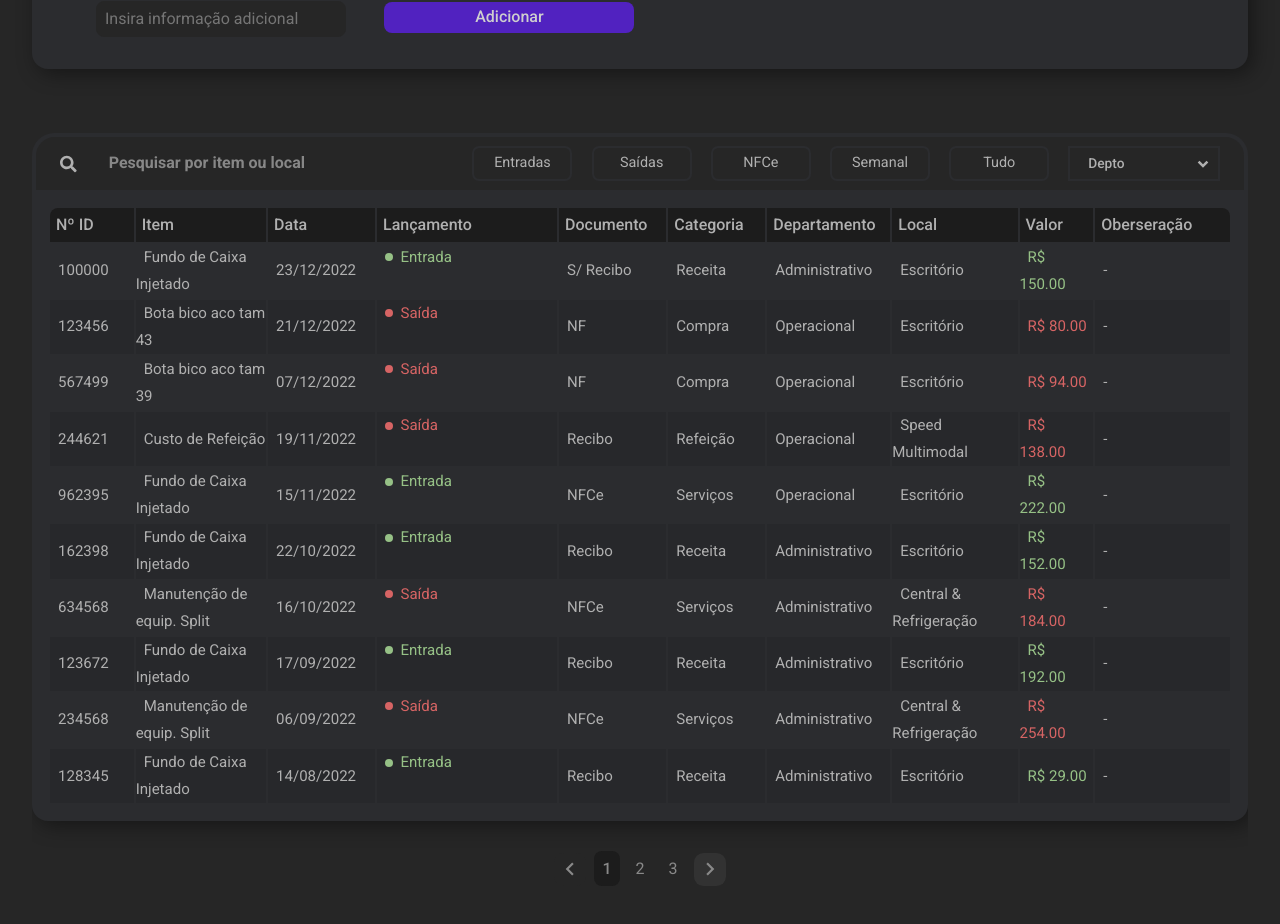
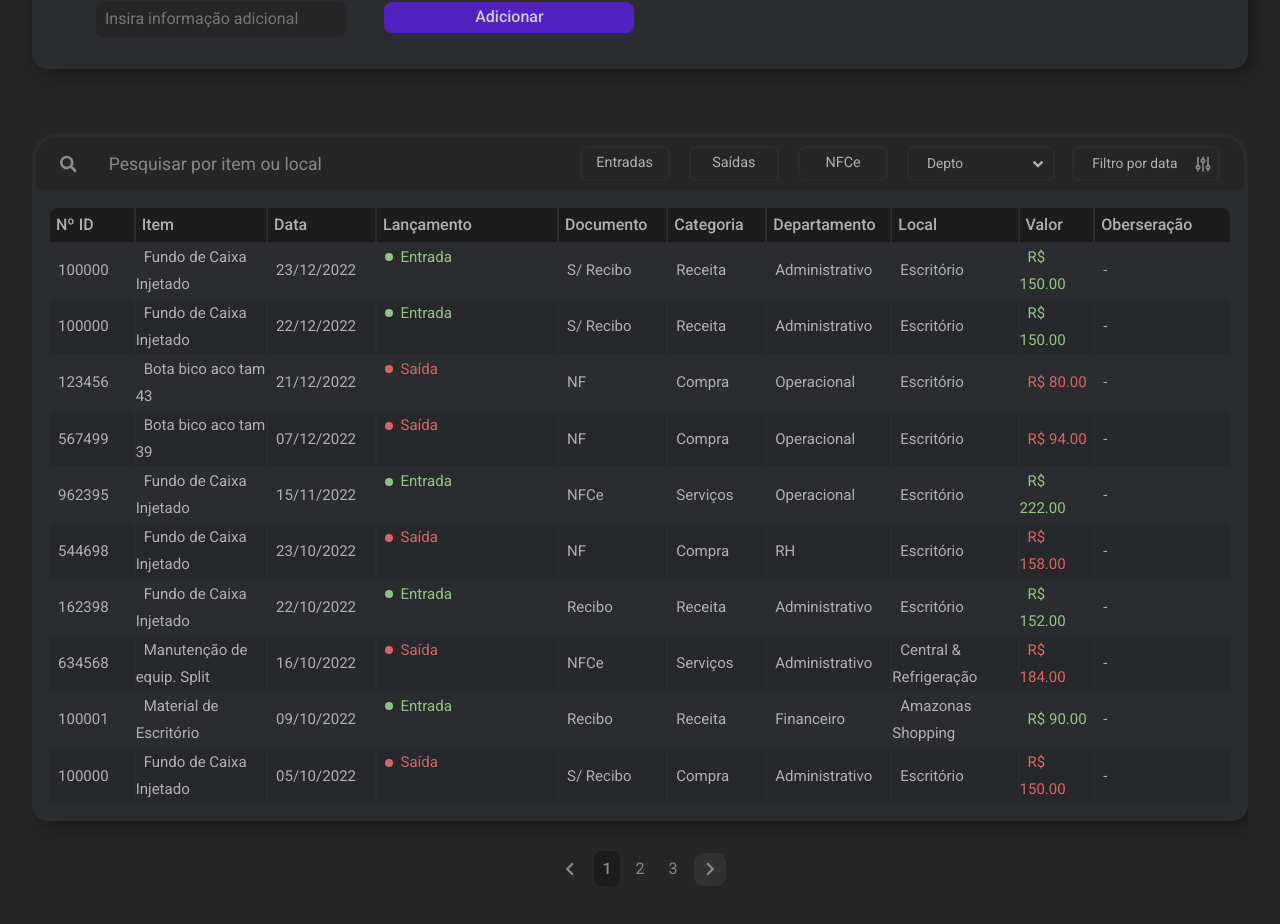
Before and after one commit to Fsouzza/chacal-servicev2, a React (Create React App) app: page / in a window 1280 px wide. Shown: the part 1456-2380 px from the top of the page. Built offline with nearby package versions, Linux system fonts and the light colour scheme.

Commit message:
correcao component filtro por data

```diff
--- a/src/data/itens.ts
+++ b/src/data/itens.ts
@@ -278,15 +278,51 @@ export const items: Item[] = [
     obs: '-'
   },
   {
-    date: new Date(2022, 10, 19),
+    date: new Date(2022, 9, 9),
+    lancamentos: 'Entrada',
+    categoria: 'Receita',
+    departamento: 'Financeiro',
+    tipo: 'Recibo',
+    id: 100001,
+    local: 'Amazonas Shopping',
+    item: 'Material de Escritório',
+    valor: 90.00,
+    obs: '-'
+  },
+  {
+    date: new Date(2022, 11, 22),
+    lancamentos: 'Entrada',
+    categoria: 'Receita',
+    departamento: 'Administrativo',
+    tipo: 'S/ Recibo',
+    id: 100000,
+    local: 'Escritório',
+    item: 'Fundo de Caixa Injetado',
+    valor: 150.00,
+    obs: '-'
+  },
+  {
+    date: new Date(2022, 9, 5),
     lancamentos: 'Saída',
-    categoria: 'Refeição',
-    departamento: 'Operacional',
-    tipo: 'Recibo',
-    id: 244621,
-    local: 'Speed Multimodal',
-    item: 'Custo de Refeição',
-    valor: 138.00,
+    categoria: 'Compra',
+    departamento: 'Administrativo',
+    tipo: 'S/ Recibo',
+    id: 100000,
+    local: 'Escritório',
+    item: 'Fundo de Caixa Injetado',
+    valor: 150.00,
+    obs: '-'
+  },
+  {
+    date: new Date(2022, 9, 23),
+    lancamentos: 'Saída',
+    categoria: 'Compra',
+    departamento: 'RH',
+    tipo: 'NF',
+    id: 544698,
+    local: 'Escritório',
+    item: 'Fundo de Caixa Injetado',
+    valor: 158.00,
     obs: '-'
   },
   {
--- a/src/pages/fluxoCaixa/addFluxo/selects/Select.tsx
+++ b/src/pages/fluxoCaixa/addFluxo/selects/Select.tsx
@@ -1,12 +1,12 @@
 
 interface Props {
   label: string
-  required: boolean
+  required?: boolean
   setSelected: React.Dispatch<React.SetStateAction<string>>
-  value: string
-  itens: string[]
-  id: string
-  htmlFor: string
+  value: string | number
+  itens: string[] | number[]
+  id?: string
+  htmlFor?: string
 }
 
 export const Select = (props: Props) => {
--- a/src/pages/fluxoCaixa/buscador/buscador.module.scss
+++ b/src/pages/fluxoCaixa/buscador/buscador.module.scss
@@ -5,8 +5,8 @@
   border-top: 4px solid $cor-card;
   border-left: 4px solid $cor-card;
   border-right: 4px solid $cor-card;
-  border-top-left-radius: 1.4em;
-  border-top-right-radius: 1.4em;
+  border-top-left-radius: 1.6em;
+  border-top-right-radius: 1.6em;
   display: flex;
   flex-direction: row;
   justify-content: space-between;
@@ -27,8 +27,7 @@
     background-color: transparent;
     border: none;
     color: $cor-branco;
-    font-size: 1em;
-    font-weight: bold;
+    font-size: 1.1em;
     outline: none;
     width: 100%;
     &::placeholder {
@@ -49,14 +48,15 @@
     select{
       background-color: $cor-principal;
       border: 2px solid $cor-card;
+      border-radius: .5em;
       color: $cor-brancol;
       cursor: pointer;
       font-size: .86rem;
-      font-weight: 500;
+      font-weight: 400;
       outline: none;
       padding: .5em 1em;
       text-align: left;
-      width: 150px;
+      width: 146px;
     }
     span{
       align-items: center;
@@ -64,6 +64,8 @@
       border-bottom: 2px solid $cor-card;
       border-right: 2px solid $cor-card;
       border-top: 2px solid $cor-card;
+      border-top-right-radius: .5em;
+      border-bottom-right-radius: .5em;
       color: $cor-brancol;
       display: flex;
       height: 100%;
@@ -86,7 +88,7 @@
     outline: none;
     padding: .5em 1em;
     text-align: center;
-    width: 100px;
+    width: 90px;
     &:hover{
       border-color: $cor-secundaria;
       color: $cor-cinza;
--- a/src/pages/fluxoCaixa/buscador/buscador.tsx
+++ b/src/pages/fluxoCaixa/buscador/buscador.tsx
@@ -8,11 +8,9 @@ interface Props {
 	setBusca: React.Dispatch<React.SetStateAction<string>>;
   // eslint-disable-next-line @typescript-eslint/no-explicit-any
   filter: (e: any) => void;
-  // eslint-disable-next-line @typescript-eslint/no-explicit-any
-  removeFilter: (e: any) => void;
 }
 
-export const Buscador = ({ busca, setBusca, filter, removeFilter }: Props) => {
+export const Buscador = ({ busca, setBusca, filter }: Props) => {
   const departamentos = [{'nome' : 'Depto', 'value': ''}, {'nome' : 'Administrativo', 'value': 'Administrativo'}, {'nome' : 'Financeiro', 'value': 'Financeiro'}, {'nome' : 'Officeboy', 'value': 'Officeboy'}, {'nome' : 'Operacional', 'value': 'Operacional'}, {'nome' : 'RH', 'value': 'RH'}, {'nome' : 'Terceirizado', 'value': 'Terceirizado'}];
 
   function filterTag(value: string) {
@@ -23,7 +21,7 @@ export const Buscador = ({ busca, setBusca, filter, removeFilter }: Props) => {
   return (
     <>
       <div className={styles.pesquisar}>
-        <FaSearch size={20} color='#b0b0b0' />
+        <FaSearch size={20} color='#898989' />
         <input
           value={busca}
           onChange={(evento) => setBusca(evento.target.value)}
@@ -46,7 +44,6 @@ export const Buscador = ({ busca, setBusca, filter, removeFilter }: Props) => {
             NFCe
           </button>
         </div>
-        <FiltroData filter={filter} removeFilter={removeFilter} />
         <div className={styles.tags__tag}>
           <select onChange={(evento) => setBusca(evento.target.value)}>
             {departamentos.map((dpto, index) => (
@@ -55,6 +52,7 @@ export const Buscador = ({ busca, setBusca, filter, removeFilter }: Props) => {
           </select>
           <span><RiArrowDropDownLine size={40} /></span>
         </div>
+        <FiltroData filter={filter} />
       </div>
     </>
   );
--- a/src/pages/fluxoCaixa/filtro/filtro.tsx
+++ b/src/pages/fluxoCaixa/filtro/filtro.tsx
@@ -1,23 +1,45 @@
 import styles from '../buscador/buscador.module.scss';
 import { ReactNode } from 'react';
+import { HiOutlineAdjustments } from 'react-icons/hi';
+
 
 interface Props {
   filter: (e: ReactNode) => void
-  removeFilter: (e: ReactNode) => void
 }
 
-export const FiltroData = ({ filter, removeFilter }: Props) => {
+export const FiltroData = ({ filter }: Props) => {
+  const dateValues = [
+    {
+      'label': 'Filtro por data',
+      'value' : -1
+    },
+    {
+      'label': '7 dias',
+      'value' : 7
+    },
+    {
+      'label': '15 dias',
+      'value' : 15
+    },
+    {
+      'label': '30 dias',
+      'value' : 30
+    },
+    {
+      'label': 'Hoje',
+      'value' : 0
+    },
+  ];
+
   return(
     <>
       <div className={styles.tags__tag}>
-        <button className={styles.tags__button} type='button' onClick={(e) => filter(e.currentTarget.value)}>
-          Semanal
-        </button>
-      </div>
-      <div className={styles.tags__tag}>
-        <button className={styles.tags__button} type='button' onClick={(e) => removeFilter(e.currentTarget.value)}>
-          Tudo
-        </button>
+        <select onChange={(e) => filter(e.currentTarget.value)}>
+          {dateValues.map( (item, index) => (
+            <option key={index} value={item.value}>{item.label}</option>
+          ))}
+        </select>
+        <span>< HiOutlineAdjustments size={20} color='#898989' /></span>
       </div>
     </>
   );
--- a/src/pages/fluxoCaixa/index.tsx
+++ b/src/pages/fluxoCaixa/index.tsx
@@ -22,18 +22,14 @@ export const FluxoCaixa = () => {
     return regex.test(title);
   }
 
-  const filterByDate = () => {
+  const filterByDate = (date: number) => {
     const ano = new Date().getFullYear();
     const mes = new Date().getMonth();
     const dia = new Date().getDate();
     const diaAtual = new Date(ano, mes, dia);
-    const diaFinal = new Date(ano, mes, dia - 7);
+    const diaFinal = new Date(ano, mes, dia - date);
     const dataFiltrada = items.filter((item) => item.date).filter(item => item.date >= diaFinal && item.date <= diaAtual);
-    setLista(dataFiltrada);
-  };
-
-  const removeFilterDate = () => {
-    setLista(items);
+    date < 0 ? setLista(items) : setLista(dataFiltrada);
   };
 
   useEffect(()=> {
@@ -45,7 +41,6 @@ export const FluxoCaixa = () => {
       verificaBusca(item.item)
       || verificaBusca(item.tipo)
       || verificaBusca(item.departamento)
-      || verificaBusca(item.categoria)
       || verificaBusca(item.local)
       || verificaBusca(item.lancamentos)
     );
@@ -69,7 +64,7 @@ export const FluxoCaixa = () => {
       <MyChart />
       <AddFluxoCaixa />
       <div className={styles2.sBusca}>
-        <Buscador busca={busca} setBusca={setBusca} filter={filterByDate} removeFilter={removeFilterDate}  />
+        <Buscador busca={busca} setBusca={setBusca} filter={filterByDate}  />
       </div>
       <TabelaCaixa items={lista} />
     </>
```
